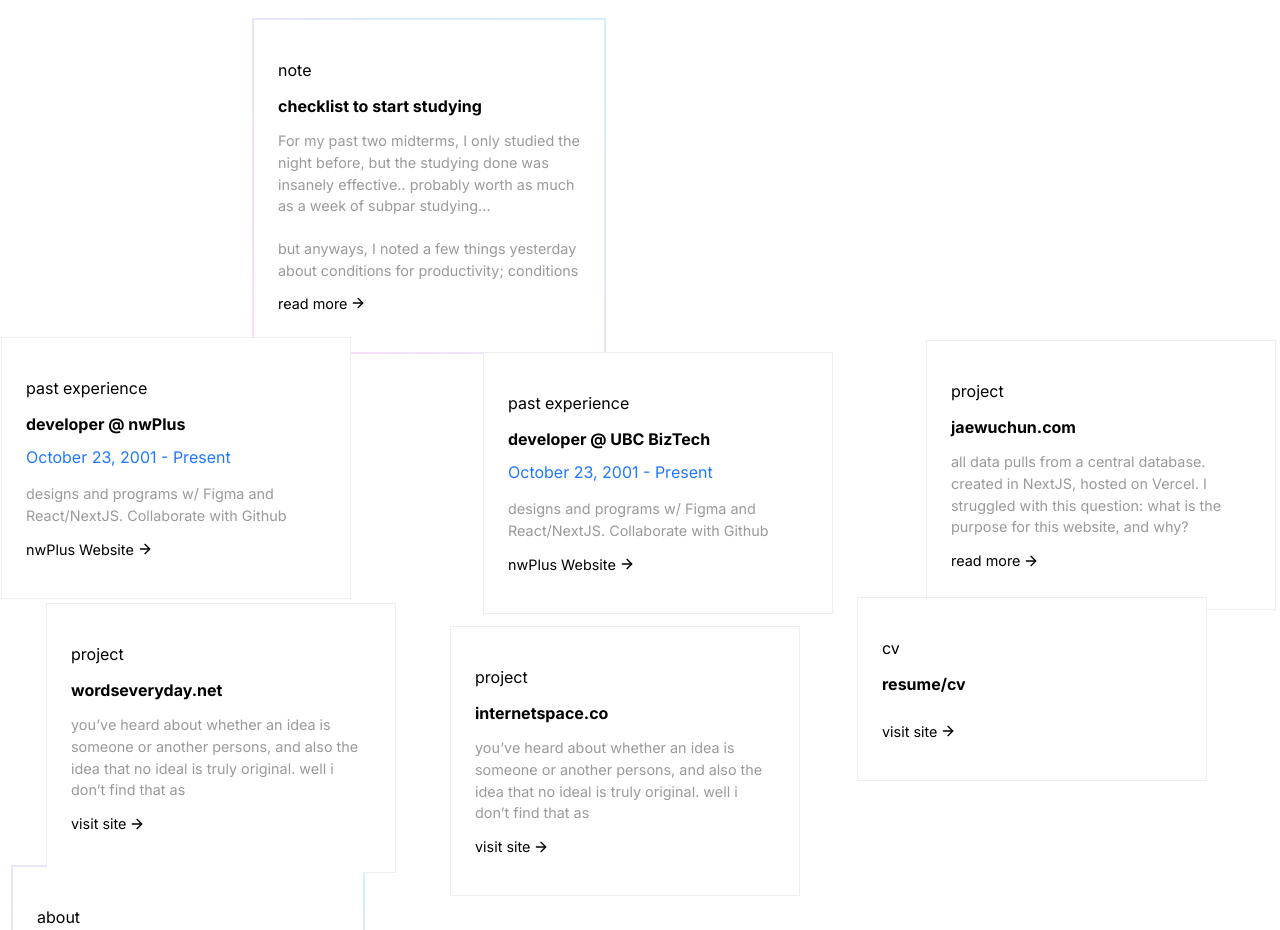
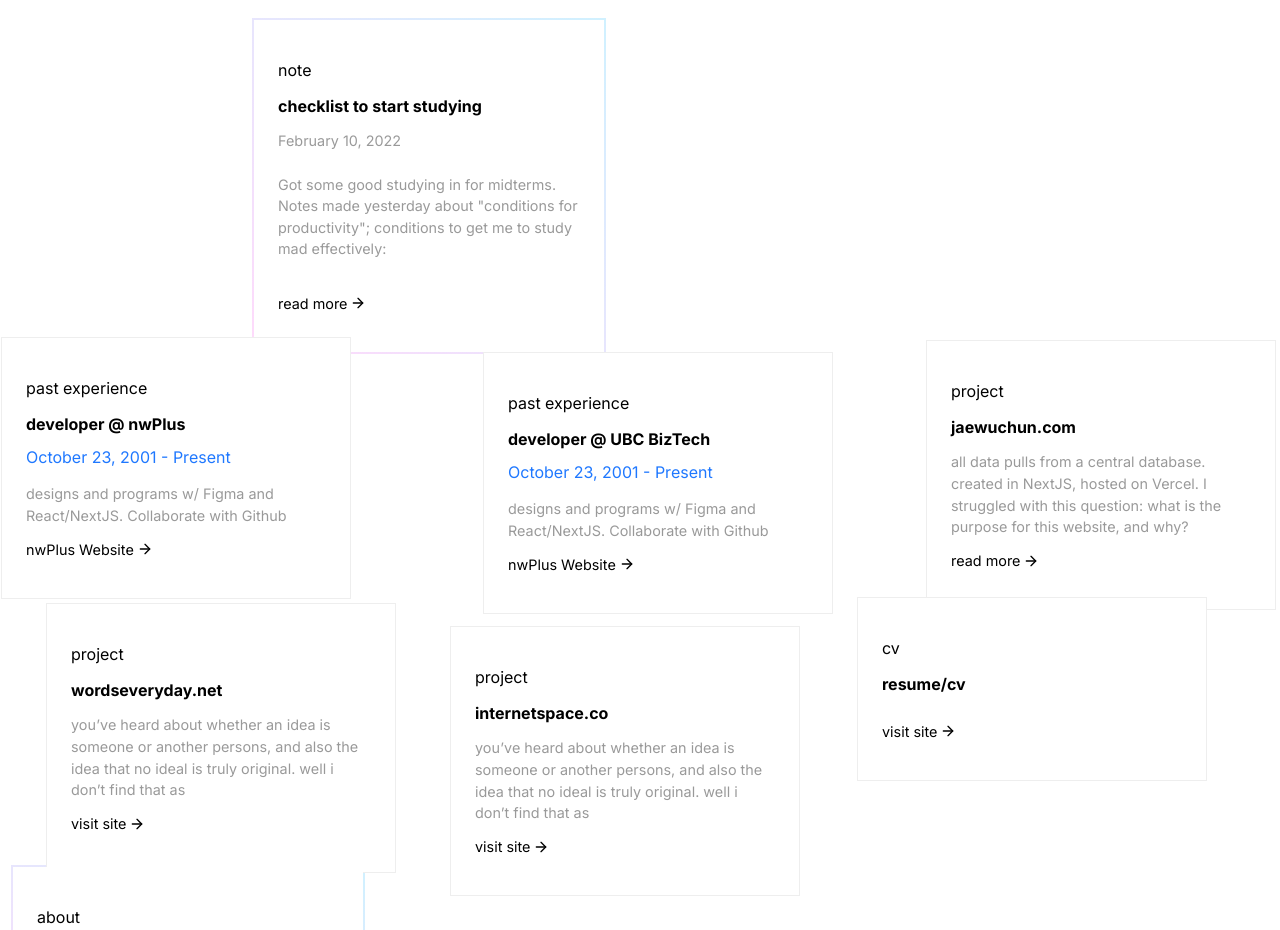
Before and after one commit to naijwu/canvas, a Next.js app: page / in a window 1280 px wide. Shown: the part 1240-2170 px from the top of the page. Built offline with nearby package versions, Linux system fonts and the light colour scheme.

Commit message:
changed sum

```diff
--- a/brain.js
+++ b/brain.js
@@ -68,11 +68,10 @@ const CARDS = [
         linkText: "read more",
         isSpecial: true,
         content: `
-            For my past two midterms, I only studied the night before, but the studying done was
-            insanely effective.. probably worth as much as a week of subpar studying...
+            February 10, 2022
             <br/><br/>
-            but anyways, I noted a few things yesterday about conditions for productivity;
-            conditions to get me to study this effectively:
+            Got some good studying in for midterms. Notes made yesterday about "conditions for productivity";
+            conditions to get me to study mad effectively:
             <br/><br/>
             <ul>
                 <li>feel the need to study (time pressure, day before exam; push/desire to direct energy towards studying)</li>
```
